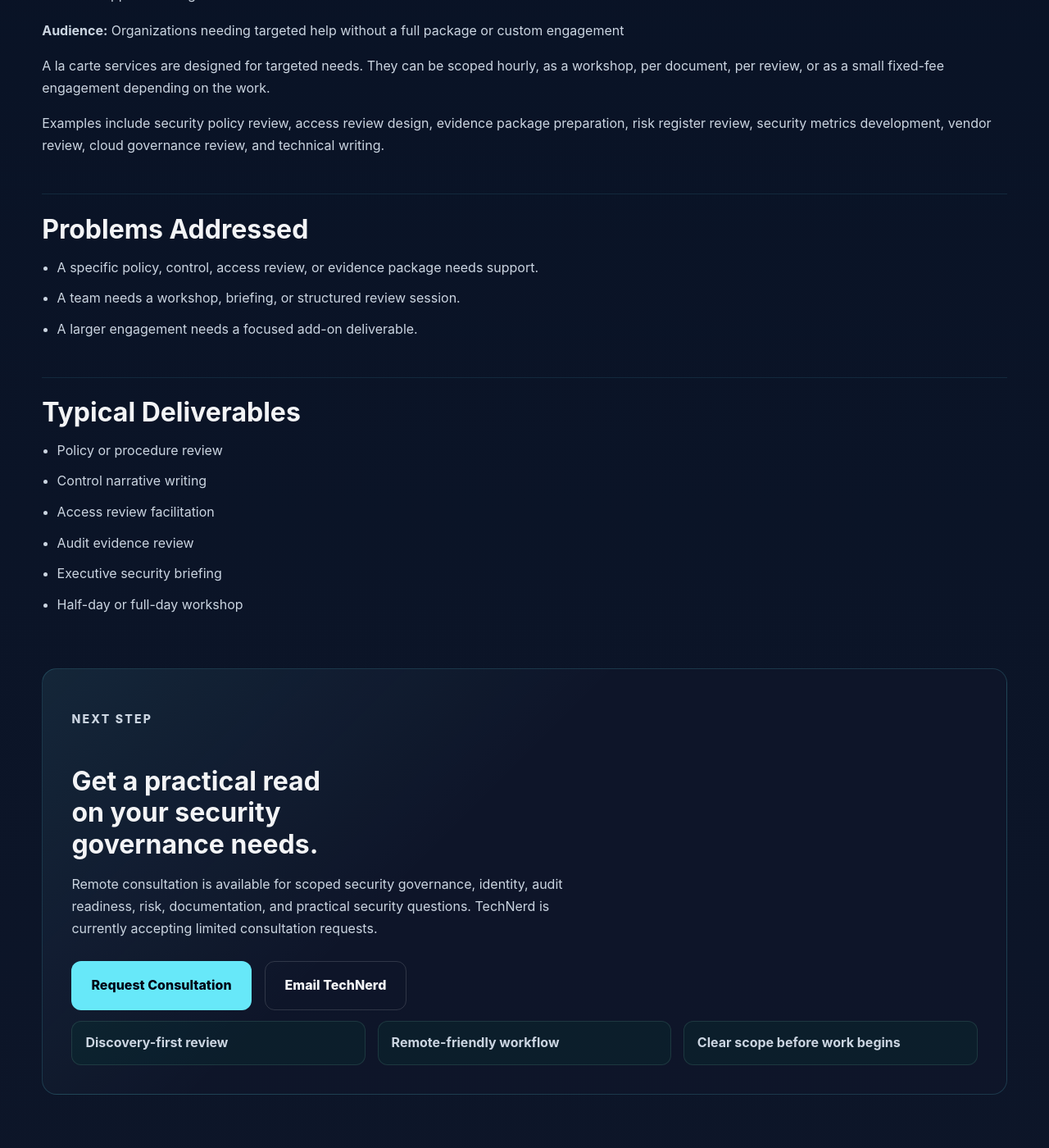
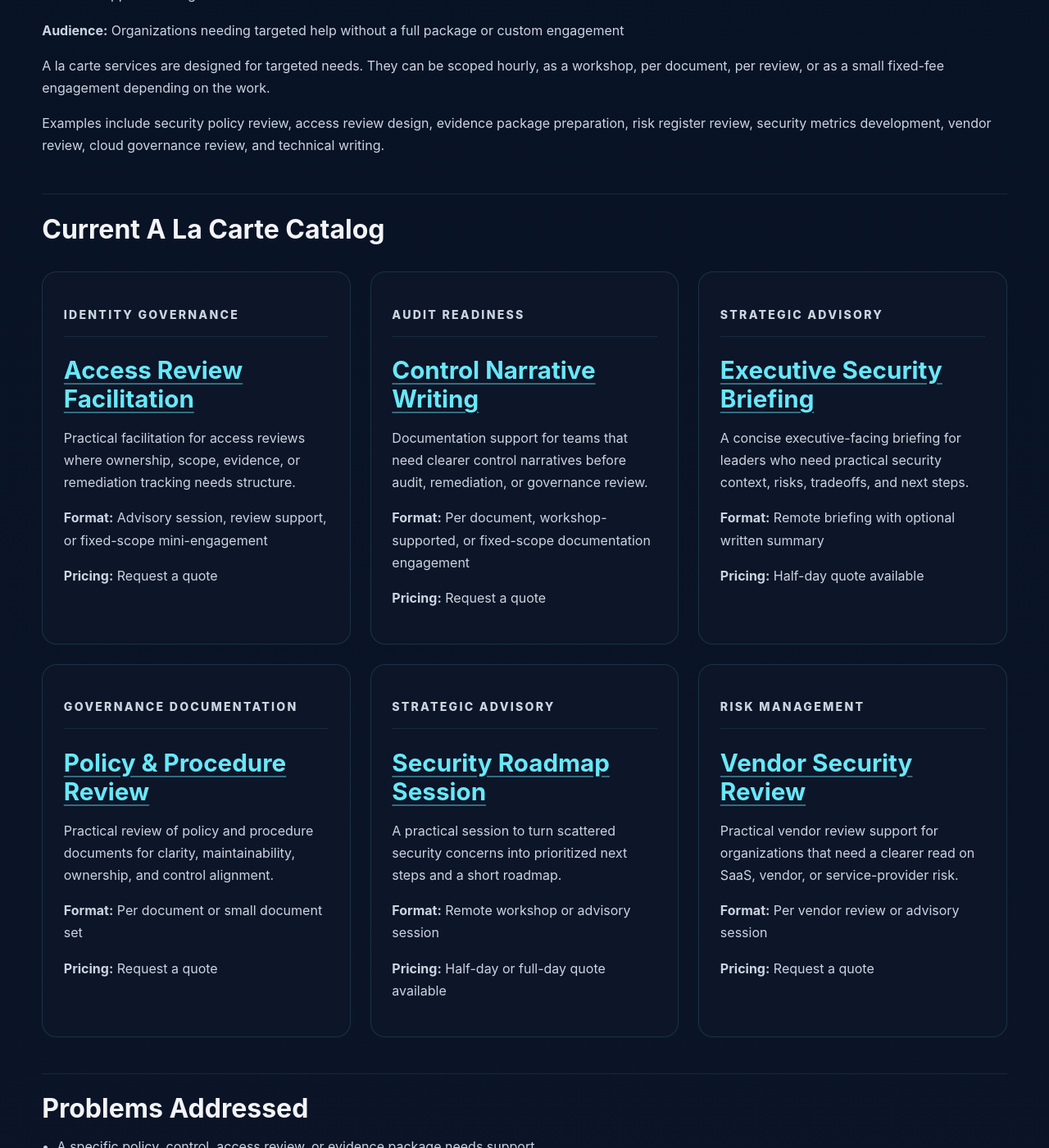
Before and after one commit to cjblackthorn/technerd, a Jekyll site: the page built from _services/a-la-carte.md, in a window 1280 px wide and 1400 px high, scrolled down 472 px. Shown: the whole window at 82% size. Built offline with Jekyll 4.4.1, drawn with Linux system fonts in a browser that asks for light colours.

Commit message:
Add service catalog and framework content

```diff
--- /dev/null
+++ b/_a_la_carte/access-review-facilitation.md
@@ -0,0 +1,23 @@
+---
+title: Access Review Facilitation
+description: Focused support for planning, running, documenting, and remediating access reviews.
+category: Identity Governance
+summary: Practical facilitation for access reviews where ownership, scope, evidence, or remediation tracking needs structure.
+delivery_format: Advisory session, review support, or fixed-scope mini-engagement
+estimated_duration: Half-day to multi-week support depending on scope
+pricing_mode: quote
+pricing_display: Request a quote
+deliverables:
+  - Access review planning notes
+  - Reviewer and ownership considerations
+  - Evidence and remediation tracking recommendations
+  - Exception handling guidance
+related_services:
+  - title: Enterprise Security & Governance
+    url: /services/enterprise-security-governance/
+related_resources:
+  - title: Access Review Checklist
+    url: /resources/access-review-checklist/
+---
+
+Access reviews need more than a list of users and approvals. This service helps clarify review scope, reviewer expectations, evidence retention, remediation tracking, and exception handling.
--- /dev/null
+++ b/_a_la_carte/control-narrative-writing.md
@@ -0,0 +1,23 @@
+---
+title: Control Narrative Writing
+description: Practical writing support for control descriptions, ownership, evidence expectations, and operating procedures.
+category: Audit Readiness
+summary: Documentation support for teams that need clearer control narratives before audit, remediation, or governance review.
+delivery_format: Per document, workshop-supported, or fixed-scope documentation engagement
+estimated_duration: Typically 1-2 weeks per small control set
+pricing_mode: quote
+pricing_display: Request a quote
+deliverables:
+  - Draft or revised control narrative
+  - Evidence expectation notes
+  - Ownership and operating frequency clarification
+  - Recommended improvement notes
+related_packages:
+  - title: Audit Readiness Assessment
+    url: /services/packages/audit-readiness-assessment/
+related_insights:
+  - title: Evidence Is Part of the Control
+    url: /insights/evidence-is-part-of-the-control/
+---
+
+Control narratives should explain what the control does, who owns it, when it operates, what evidence proves it, and how exceptions or failures are handled.
--- /dev/null
+++ b/_a_la_carte/executive-security-briefing.md
@@ -0,0 +1,20 @@
+---
+title: Executive Security Briefing
+description: A focused briefing that translates security, identity, audit, or governance concerns into business context.
+category: Strategic Advisory
+summary: A concise executive-facing briefing for leaders who need practical security context, risks, tradeoffs, and next steps.
+delivery_format: Remote briefing with optional written summary
+estimated_duration: Half-day preparation and briefing
+pricing_mode: half_day
+pricing_display: Half-day quote available
+deliverables:
+  - Executive briefing outline
+  - Risk and decision summary
+  - Recommended next steps
+  - Optional written recap
+related_services:
+  - title: Strategic Advisory
+    url: /services/strategic-advisory/
+---
+
+Technical findings do not become useful decisions until they are translated into risk, ownership, priority, and tradeoffs. This briefing is designed for leadership audiences that need clarity without unnecessary jargon.
--- /dev/null
+++ b/_a_la_carte/policy-procedure-review.md
@@ -0,0 +1,20 @@
+---
+title: Policy & Procedure Review
+description: Focused review of security policies, standards, procedures, and operating guidance.
+category: Governance Documentation
+summary: Practical review of policy and procedure documents for clarity, maintainability, ownership, and control alignment.
+delivery_format: Per document or small document set
+estimated_duration: Usually 1-2 weeks depending on volume
+pricing_mode: quote
+pricing_display: Request a quote
+deliverables:
+  - Marked-up recommendations
+  - Policy and procedure gap notes
+  - Ownership and review-cycle recommendations
+  - Implementation considerations
+related_services:
+  - title: Strategic Advisory
+    url: /services/strategic-advisory/
+---
+
+Policies and procedures are useful only when people can understand and operate them. This review focuses on clarity, governance fit, practicality, and how well the document supports real control activity.
--- /dev/null
+++ b/_a_la_carte/security-roadmap-session.md
@@ -0,0 +1,20 @@
+---
+title: Security Roadmap Session
+description: A focused advisory session for prioritizing security, governance, identity, or audit readiness improvements.
+category: Strategic Advisory
+summary: A practical session to turn scattered security concerns into prioritized next steps and a short roadmap.
+delivery_format: Remote workshop or advisory session
+estimated_duration: Half-day or full-day
+pricing_mode: half_day
+pricing_display: Half-day or full-day quote available
+deliverables:
+  - Prioritized improvement themes
+  - Roadmap outline
+  - Risk and dependency notes
+  - Follow-up recommendations
+related_services:
+  - title: Strategic Advisory
+    url: /services/strategic-advisory/
+---
+
+This session helps teams move from concern to sequence: what matters most, what depends on what, what can be done now, and what should wait until ownership or scope is clearer.
--- /dev/null
+++ b/_a_la_carte/vendor-security-review.md
@@ -0,0 +1,20 @@
+---
+title: Vendor Security Review
+description: Focused support for reviewing vendor security information, questionnaires, risk notes, and decision considerations.
+category: Risk Management
+summary: Practical vendor review support for organizations that need a clearer read on SaaS, vendor, or service-provider risk.
+delivery_format: Per vendor review or advisory session
+estimated_duration: Usually 1-2 weeks depending on vendor materials
+pricing_mode: quote
+pricing_display: Request a quote
+deliverables:
+  - Vendor security summary
+  - Risk considerations
+  - Follow-up question list
+  - Decision-support notes
+related_services:
+  - title: Small Business & Nonprofit Security
+    url: /services/small-business-nonprofit-security/
+---
+
+Vendor risk reviews should help decision-makers understand practical concerns, open questions, and risk tradeoffs. This service supports review of vendor materials and creates a concise summary of findings.
--- a/_config.yml
+++ b/_config.yml
@@ -19,6 +19,9 @@ collections:
   packages:
     output: true
     permalink: /services/packages/:path/
+  a_la_carte:
+    output: true
+    permalink: /services/a-la-carte/:path/
   projects:
     output: true
     permalink: /projects/:path/
@@ -43,6 +46,11 @@ defaults:
       type: packages
     values:
       layout: package
+  - scope:
+      path: ""
+      type: a_la_carte
+    values:
+      layout: a-la-carte-item
   - scope:
       path: ""
       type: projects
--- a/_services/a-la-carte.md
+++ b/_services/a-la-carte.md
@@ -20,3 +20,21 @@ deliverables:
 A la carte services are designed for targeted needs. They can be scoped hourly, as a workshop, per document, per review, or as a small fixed-fee engagement depending on the work.
 
 Examples include security policy review, access review design, evidence package preparation, risk register review, security metrics development, vendor review, cloud governance review, and technical writing.
+
+## Current A La Carte Catalog
+
+<div class="collection-grid">
+  {% for item in site.a_la_carte %}
+    <article class="collection-card">
+      <p class="eyebrow">{{ item.category }}</p>
+      <h2><a href="{{ item.url | relative_url }}">{{ item.title }}</a></h2>
+      <p>{{ item.summary }}</p>
+      {% if item.delivery_format %}
+        <p><strong>Format:</strong> {{ item.delivery_format }}</p>
+      {% endif %}
+      {% if item.pricing_display %}
+        <p><strong>Pricing:</strong> {{ item.pricing_display }}</p>
+      {% endif %}
+    </article>
+  {% endfor %}
+</div>
```
Also changed, not shown: _frameworks/identity-governance-maturity-model.md (added, +33 -0 lines), _layouts/a-la-carte-item.html (added, +40 -0 lines), _planning/technerd-site-restructure-phased-plan.md (+10 -0 lines), frameworks.md (added, +21 -0 lines), index.md (+21 -0 lines), resources.md (+14 -0 lines), services.md (+14 -0 lines).
